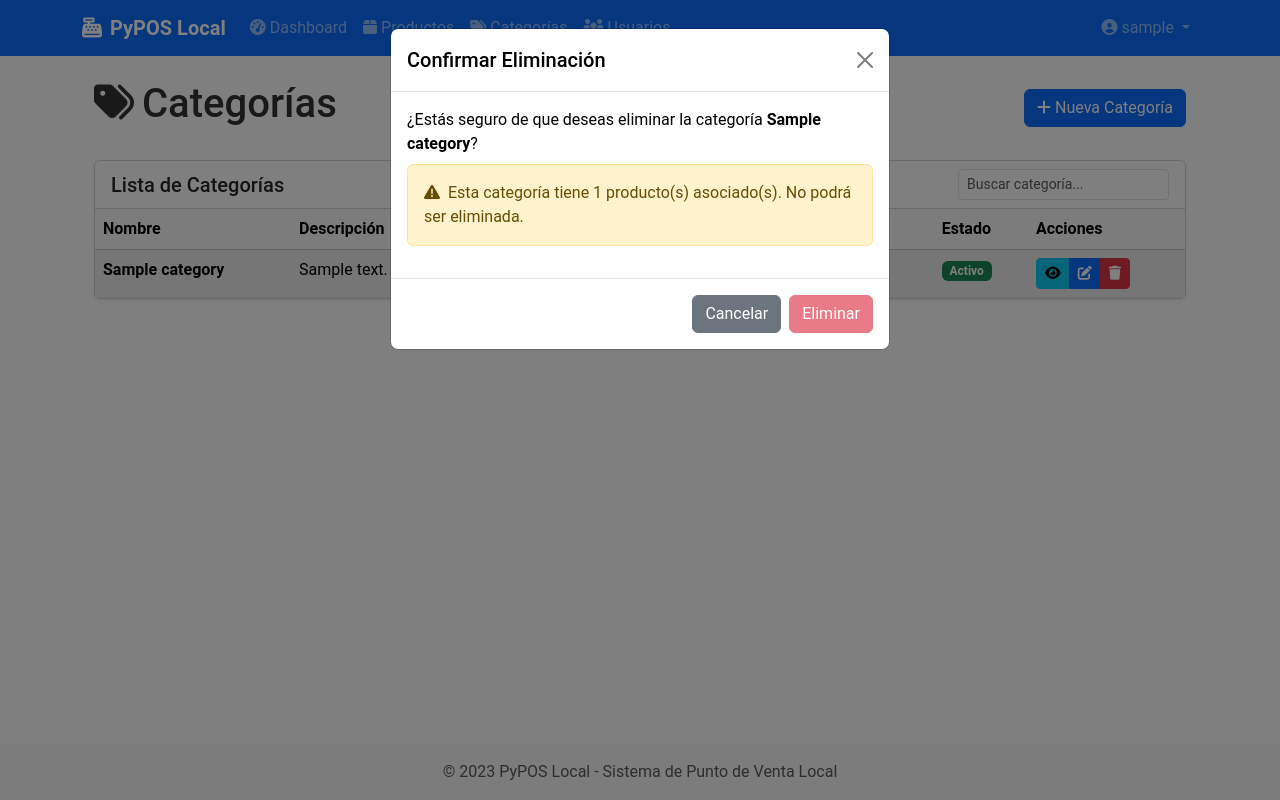
After one commit to kevinduhamelhayes/pypost, a Flask app: page /categories/ in a window 1280 px wide, after a click on "Eliminar". The commit adds this page. Run offline with Flask 3, Linux system fonts and the light colour scheme; a user stored in the database is signed in; tables that the repository leaves empty hold one stand-in row (values such as "Sample post").

Commit message:
feat: agregar sistema de categorías de productos con jerarquía

```diff
--- a/app/__init__.py
+++ b/app/__init__.py
@@ -69,10 +69,11 @@ def create_app(test_config=None):
         return User.query.get(int(user_id))
 
     # Registrar blueprints
-    from app.routes import home_routes, product_routes, auth_routes
+    from app.routes import home_routes, product_routes, auth_routes, category_routes
     app.register_blueprint(home_routes.bp)
     app.register_blueprint(product_routes.bp)
     app.register_blueprint(auth_routes.bp)
+    app.register_blueprint(category_routes.bp)
 
     # Ruta de bienvenida para verificar que la app está funcionando
     @app.route('/hello')
--- a/app/models/__init__.py
+++ b/app/models/__init__.py
@@ -2,3 +2,6 @@
 Inicialización del paquete de modelos.
 Este paquete contiene los modelos SQLAlchemy de la aplicación.
 """
+from app.models.user import User
+from app.models.product import Product
+from app.models.category import Category
--- /dev/null
+++ b/app/routes/category_routes.py
@@ -0,0 +1,227 @@
+"""
+Blueprint para las rutas relacionadas con categorías de productos.
+"""
+from flask import Blueprint, render_template, request, redirect, url_for, flash, jsonify
+from flask_login import login_required, current_user
+from app.models.category import Category
+from app import db
+
+bp = Blueprint('categories', __name__, url_prefix='/categories')
+
+@bp.route('/')
+@login_required
+def index():
+    """
+    Lista todas las categorías.
+
+    Returns:
+        Plantilla con la lista de categorías renderizada
+    """
+    # Obtenemos solo las categorías de nivel superior (sin padre)
+    root_categories = Category.query.filter_by(parent_id=None).all()
+    return render_template('categories/index.html', categories=root_categories)
+
+@bp.route('/new', methods=['GET', 'POST'])
+@login_required
+def new():
+    """
+    Muestra el formulario para crear una nueva categoría y procesa la creación.
+
+    Returns:
+        GET: Plantilla con formulario para nueva categoría
+        POST: Redirección a la lista de categorías después de crear
+    """
+    if request.method == 'POST':
+        name = request.form.get('name')
+        description = request.form.get('description', '')
+        parent_id = request.form.get('parent_id')
+
+        if parent_id == '':
+            parent_id = None
+        elif parent_id:
+            parent_id = int(parent_id)
+
+        # Validaciones básicas
+        if not name:
+            flash('El nombre de la categoría es obligatorio', 'danger')
+            return render_template('categories/new.html', categories=Category.query.all())
+
+        if Category.query.filter_by(name=name).first():
+            flash('Ya existe una categoría con ese nombre', 'danger')
+            return render_template('categories/new.html', categories=Category.query.all())
+
+        # Crear la categoría
+        category = Category(
+            name=name,
+            description=description,
+            parent_id=parent_id
+        )
+
+        db.session.add(category)
+        try:
+            db.session.commit()
+            flash('Categoría creada con éxito', 'success')
+            return redirect(url_for('categories.index'))
+        except Exception as e:
+            db.session.rollback()
+            flash(f'Error al crear la categoría: {str(e)}', 'danger')
+
+    # Obtener todas las categorías para el selector de categoría padre
+    categories = Category.query.all()
+    return render_template('categories/new.html', categories=categories)
+
+@bp.route('/<int:id>', methods=['GET'])
+@login_required
+def show(id):
+    """
+    Muestra los detalles de una categoría específica y sus subcategorías.
+
+    Args:
+        id: ID de la categoría a mostrar
+
+    Returns:
+        Plantilla con los detalles de la categoría
+    """
+    category = Category.query.get_or_404(id)
+    return render_template('categories/show.html', category=category)
+
+@bp.route('/<int:id>/edit', methods=['GET', 'POST'])
+@login_required
+def edit(id):
+    """
+    Muestra el formulario para editar una categoría y procesa la actualización.
+
+    Args:
+        id: ID de la categoría a editar
+
+    Returns:
+        GET: Plantilla con formulario para editar categoría
+        POST: Redirección a la lista de categorías después de actualizar
+    """
+    category = Category.query.get_or_404(id)
+
+    if request.method == 'POST':
+        name = request.form.get('name')
+        description = request.form.get('description', '')
+        parent_id = request.form.get('parent_id')
+        is_active = True if request.form.get('is_active') else False
+
+        if parent_id == '':
+            parent_id = None
+        elif parent_id:
+            parent_id = int(parent_id)
+
+            # Evitar ciclos: una categoría no puede ser padre de sí misma ni de sus padres
+            if parent_id == category.id:
+                flash('Una categoría no puede ser subcategoría de sí misma', 'danger')
+                categories = Category.query.filter(Category.id != category.id).all()
+                return render_template('categories/edit.html', category=category, categories=categories)
+
+            # Verificar que no se cree un ciclo en la jerarquía
+            parent = Category.query.get(parent_id)
+            current = parent
+            while current and current.parent_id:
+                if current.parent_id == category.id:
+                    flash('Esto crearía un ciclo en la jerarquía de categorías', 'danger')
+                    categories = Category.query.filter(Category.id != category.id).all()
+                    return render_template('categories/edit.html', category=category, categories=categories)
+                current = current.parent
+
+        # Validaciones básicas
+        if not name:
+            flash('El nombre de la categoría es obligatorio', 'danger')
+            categories = Category.query.filter(Category.id != category.id).all()
+            return render_template('categories/edit.html', category=category, categories=categories)
+
+        # Verificar nombre único, ignorando la categoría actual
+        existing = Category.query.filter(Category.name == name, Category.id != category.id).first()
+        if existing:
+            flash('Ya existe otra categoría con ese nombre', 'danger')
+            categories = Category.query.filter(Category.id != category.id).all()
+            return render_template('categories/edit.html', category=category, categories=categories)
+
+        # Actualizar datos
+        category.name = name
+        category.description = description
+        category.parent_id = parent_id
+        category.is_active = is_active
+
+        try:
+            db.session.commit()
+            flash('Categoría actualizada con éxito', 'success')
+            return redirect(url_for('categories.index'))
+        except Exception as e:
+            db.session.rollback()
+            flash(f'Error al actualizar la categoría: {str(e)}', 'danger')
+
+    # Obtener todas las categorías excepto la actual y sus hijos para el selector de categoría padre
+    categories = Category.query.filter(Category.id != category.id).all()
+    return render_template('categories/edit.html', category=category, categories=categories)
+
+@bp.route('/<int:id>/delete', methods=['POST'])
+@login_required
+def delete(id):
+    """
+    Elimina una categoría de la base de datos.
+
+    Args:
+        id: ID de la categoría a eliminar
+
+    Returns:
+        Redirección a la lista de categorías
+    """
+    category = Category.query.get_or_404(id)
+
+    # Verificar si tiene productos asociados
+    if category.products:
+        flash('No se puede eliminar la categoría porque tiene productos asociados', 'danger')
+        return redirect(url_for('categories.index'))
+
+    try:
+        # Las subcategorías se eliminan automáticamente debido a la opción cascade en la relación
+        db.session.delete(category)
+        db.session.commit()
+        flash('Categoría eliminada con éxito', 'success')
+    except Exception as e:
+        db.session.rollback()
+        flash(f'Error al eliminar la categoría: {str(e)}', 'danger')
+
+    return redirect(url_for('categories.index'))
+
+# API para usar con AJAX
+@bp.route('/api', methods=['GET'])
+@login_required
+def api_index():
+    """
+    API que devuelve la lista de categorías en formato JSON.
+
+    Returns:
+        Lista de categorías en formato JSON
+    """
+    categories = Category.query.all()
+    result = []
+    for category in categories:
+        result.append({
+            'id': category.id,
+            'name': category.name,
+            'description': category.description,
+            'parent_id': category.parent_id,
+            'full_path': category.full_path,
+            'product_count': category.product_count
+        })
+    return jsonify(result)
+
+@bp.route('/api/<int:id>', methods=['GET'])
+@login_required
+def api_show(id):
+    """
+    API que devuelve una categoría específica en formato JSON.
+
+    Args:
+        id: ID de la categoría a devolver
+
+    Returns:
+        Datos de la categoría en formato JSON
+    """
+    category = Category.query.get_or_404(id)
+    return jsonify(category.to_dict())
--- a/app/templates/base.html
+++ b/app/templates/base.html
@@ -34,6 +34,11 @@
                     <li class="nav-item">
                         <a class="nav-link" href="{{ url_for('products.index') }}">
                             <i class="fas fa-box me-1"></i>Productos
+                        </a>
+                    </li>
+                    <li class="nav-item">
+                        <a class="nav-link" href="{{ url_for('categories.index') }}">
+                            <i class="fas fa-tags me-1"></i>Categorías
                         </a>
                     </li>
                     {% if current_user.is_admin %}
--- /dev/null
+++ b/app/templates/categories/index.html
@@ -0,0 +1,202 @@
+{% extends 'base.html' %}
+
+{% block title %}Categorías - PyPOS Local{% endblock %}
+
+{% block content %}
+<div class="container">
+    <div class="d-flex justify-content-between align-items-center mb-4">
+        <h1><i class="fas fa-tags me-2"></i>Categorías</h1>
+        <div>
+            <a href="{{ url_for('categories.new') }}" class="btn btn-primary">
+                <i class="fas fa-plus me-1"></i>Nueva Categoría
+            </a>
+        </div>
+    </div>
+
+    {% if categories %}
+    <div class="card shadow-sm">
+        <div class="card-header bg-white">
+            <div class="row align-items-center">
+                <div class="col">
+                    <h5 class="mb-0">Lista de Categorías</h5>
+                </div>
+                <div class="col-auto">
+                    <input type="text" id="table-search" class="form-control form-control-sm" placeholder="Buscar categoría...">
+                </div>
+            </div>
+        </div>
+        <div class="table-responsive">
+            <table class="table table-hover table-striped mb-0">
+                <thead class="table-light">
+                    <tr>
+                        <th>Nombre</th>
+                        <th>Descripción</th>
+                        <th>Ruta Completa</th>
+                        <th>Productos</th>
+                        <th>Subcategorías</th>
+                        <th>Estado</th>
+                        <th>Acciones</th>
+                    </tr>
+                </thead>
+                <tbody id="categories-table">
+                    {% for category in categories %}
+                    <tr>
+                        <td>
+                            <strong>{{ category.name }}</strong>
+                        </td>
+                        <td>{{ category.description|truncate(60) if category.description else '-' }}</td>
+                        <td>{{ category.full_path }}</td>
+                        <td>{{ category.product_count }}</td>
+                        <td>{{ category.children|length }}</td>
+                        <td>
+                            {% if category.is_active %}
+                            <span class="badge bg-success">Activo</span>
+                            {% else %}
+                            <span class="badge bg-danger">Inactivo</span>
+                            {% endif %}
+                        </td>
+                        <td>
+                            <div class="btn-group btn-group-sm" role="group">
+                                <a href="{{ url_for('categories.show', id=category.id) }}" class="btn btn-info" data-bs-toggle="tooltip" title="Ver detalles">
+                                    <i class="fas fa-eye"></i>
+                                </a>
+                                <a href="{{ url_for('categories.edit', id=category.id) }}" class="btn btn-primary" data-bs-toggle="tooltip" title="Editar">
+                                    <i class="fas fa-edit"></i>
+                                </a>
+                                <button type="button" class="btn btn-danger" data-bs-toggle="modal" data-bs-target="#deleteModal{{ category.id }}" title="Eliminar">
+                                    <i class="fas fa-trash"></i>
+                                </button>
+                            </div>
+
+                            <!-- Modal para confirmar eliminación -->
+                            <div class="modal fade" id="deleteModal{{ category.id }}" tabindex="-1" aria-labelledby="deleteModalLabel{{ category.id }}" aria-hidden="true">
+                                <div class="modal-dialog">
+                                    <div class="modal-content">
+                                        <div class="modal-header">
+                                            <h5 class="modal-title" id="deleteModalLabel{{ category.id }}">Confirmar Eliminación</h5>
+                                            <button type="button" class="btn-close" data-bs-dismiss="modal" aria-label="Close"></button>
+                                        </div>
+                                        <div class="modal-body">
+                                            ¿Estás seguro de que deseas eliminar la categoría <strong>{{ category.name }}</strong>?
+                                            {% if category.product_count > 0 %}
+                                            <div class="alert alert-warning mt-2">
+                                                <i class="fas fa-exclamation-triangle me-1"></i> Esta categoría tiene {{ category.product_count }} producto(s) asociado(s). No podrá ser eliminada.
+                                            </div>
+                                            {% endif %}
+                                            {% if category.children|length > 0 %}
+                                            <div class="alert alert-warning mt-2">
+                                                <i class="fas fa-exclamation-triangle me-1"></i> Esta categoría tiene {{ category.children|length }} subcategoría(s). Éstas también serán eliminadas.
+                                            </div>
+                                            {% endif %}
+                                        </div>
+                                        <div class="modal-footer">
+                                            <button type="button" class="btn btn-secondary" data-bs-dismiss="modal">Cancelar</button>
+                                            <form action="{{ url_for('categories.delete', id=category.id) }}" method="POST">
+                                                <button type="submit" class="btn btn-danger" {% if category.product_count > 0 %}disabled{% endif %}>
+                                                    Eliminar
+                                                </button>
+                                            </form>
+                                        </div>
+                                    </div>
+                                </div>
+                            </div>
+                        </td>
+                    </tr>
+
+                    {% if category.children %}
+                    {% for child in category.children %}
+                    <tr class="table-light">
+                        <td class="ps-4">
+                            <i class="fas fa-level-down-alt me-1 text-muted"></i> {{ child.name }}
+                        </td>
+                        <td>{{ child.description|truncate(60) if child.description else '-' }}</td>
+                        <td>{{ child.full_path }}</td>
+                        <td>{{ child.product_count }}</td>
+                        <td>{{ child.children|length }}</td>
+                        <td>
+                            {% if child.is_active %}
+                            <span class="badge bg-success">Activo</span>
+                            {% else %}
+                            <span class="badge bg-danger">Inactivo</span>
+                            {% endif %}
+                        </td>
+                        <td>
+                            <div class="btn-group btn-group-sm" role="group">
+                                <a href="{{ url_for('categories.show', id=child.id) }}" class="btn btn-info" data-bs-toggle="tooltip" title="Ver detalles">
+                                    <i class="fas fa-eye"></i>
+                                </a>
+                                <a href="{{ url_for('categories.edit', id=child.id) }}" class="btn btn-primary" data-bs-toggle="tooltip" title="Editar">
+                                    <i class="fas fa-edit"></i>
+                                </a>
+                                <button type="button" class="btn btn-danger" data-bs-toggle="modal" data-bs-target="#deleteModal{{ child.id }}" title="Eliminar">
+                                    <i class="fas fa-trash"></i>
+                                </button>
+                            </div>
+
+                            <!-- Modal para confirmar eliminación -->
+                            <div class="modal fade" id="deleteModal{{ child.id }}" tabindex="-1" aria-labelledby="deleteModalLabel{{ child.id }}" aria-hidden="true">
+                                <div class="modal-dialog">
+                                    <div class="modal-content">
+                                        <div class="modal-header">
+                                            <h5 class="modal-title" id="deleteModalLabel{{ child.id }}">Confirmar Eliminación</h5>
+                                            <button type="button" class="btn-close" data-bs-dismiss="modal" aria-label="Close"></button>
+                                        </div>
+                                        <div class="modal-body">
+                                            ¿Estás seguro de que deseas eliminar la categoría <strong>{{ child.name }}</strong>?
+                                            {% if child.product_count > 0 %}
+                                            <div class="alert alert-warning mt-2">
+                                                <i class="fas fa-exclamation-triangle me-1"></i> Esta categoría tiene {{ child.product_count }} producto(s) asociado(s). No podrá ser eliminada.
+                                            </div>
+                                            {% endif %}
+                                            {% if child.children|length > 0 %}
+                                            <div class="alert alert-warning mt-2">
+                                                <i class="fas fa-exclamation-triangle me-1"></i> Esta categoría tiene {{ child.children|length }} subcategoría(s). Éstas también serán eliminadas.
+                                            </div>
+                                            {% endif %}
+                                        </div>
+                                        <div class="modal-footer">
+                                            <button type="button" class="btn btn-secondary" data-bs-dismiss="modal">Cancelar</button>
+                                            <form action="{{ url_for('categories.delete', id=child.id) }}" method="POST">
+                                                <button type="submit" class="btn btn-danger" {% if child.product_count > 0 %}disabled{% endif %}>
+                                                    Eliminar
+                                                </button>
+                                            </form>
+                                        </div>
+                                    </div>
+                                </div>
+                            </div>
+                        </td>
+                    </tr>
+                    {% endfor %}
+                    {% endif %}
+                    {% endfor %}
+                </tbody>
+            </table>
+        </div>
+    </div>
+    {% else %}
+    <div class="alert alert-info">
+        <i class="fas fa-info-circle me-2"></i> No hay categorías registradas. <a href="{{ url_for('categories.new') }}" class="alert-link">Crear la primera categoría</a>.
+    </div>
+    {% endif %}
+</div>
+
+{% block extra_js %}
+<script>
+    document.addEventListener('DOMContentLoaded', function() {
+        // Funcionalidad de búsqueda en la tabla
+        const searchInput = document.getElementById('table-search');
+        const tableRows = document.querySelectorAll('#categories-table tr');
+
+        searchInput.addEventListener('keyup', function() {
+            const searchTerm = this.value.toLowerCase();
+
+            tableRows.forEach(row => {
+                const text = row.textContent.toLowerCase();
+                row.style.display = text.includes(searchTerm) ? '' : 'none';
+            });
+        });
+    });
+</script>
+{% endblock %}
+{% endblock %}
```
Also changed, not shown: app/models/category.py (added, +127 -0 lines), app/models/product.py (+23 -1 lines), app/templates/categories/new.html (added, +95 -0 lines).
